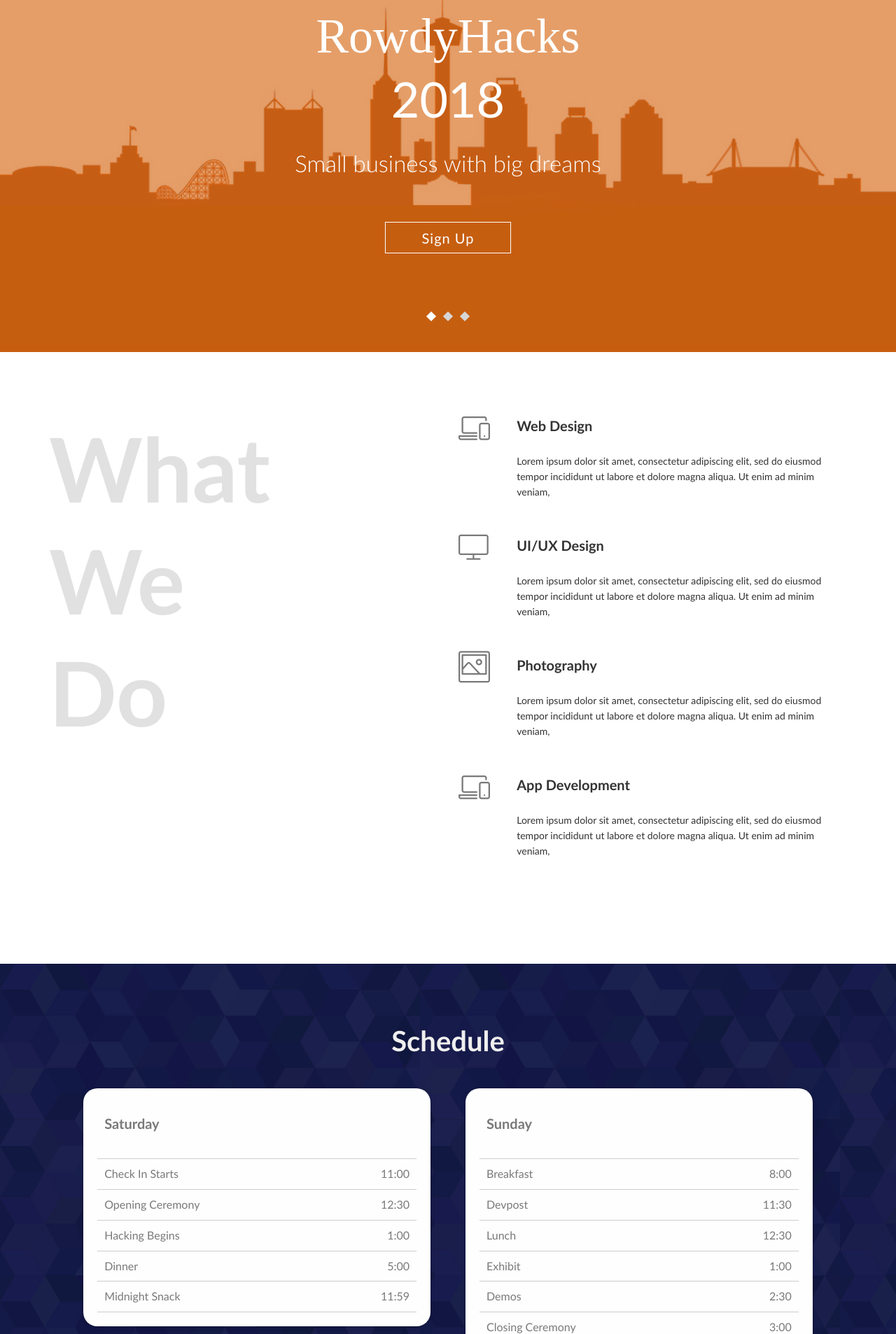
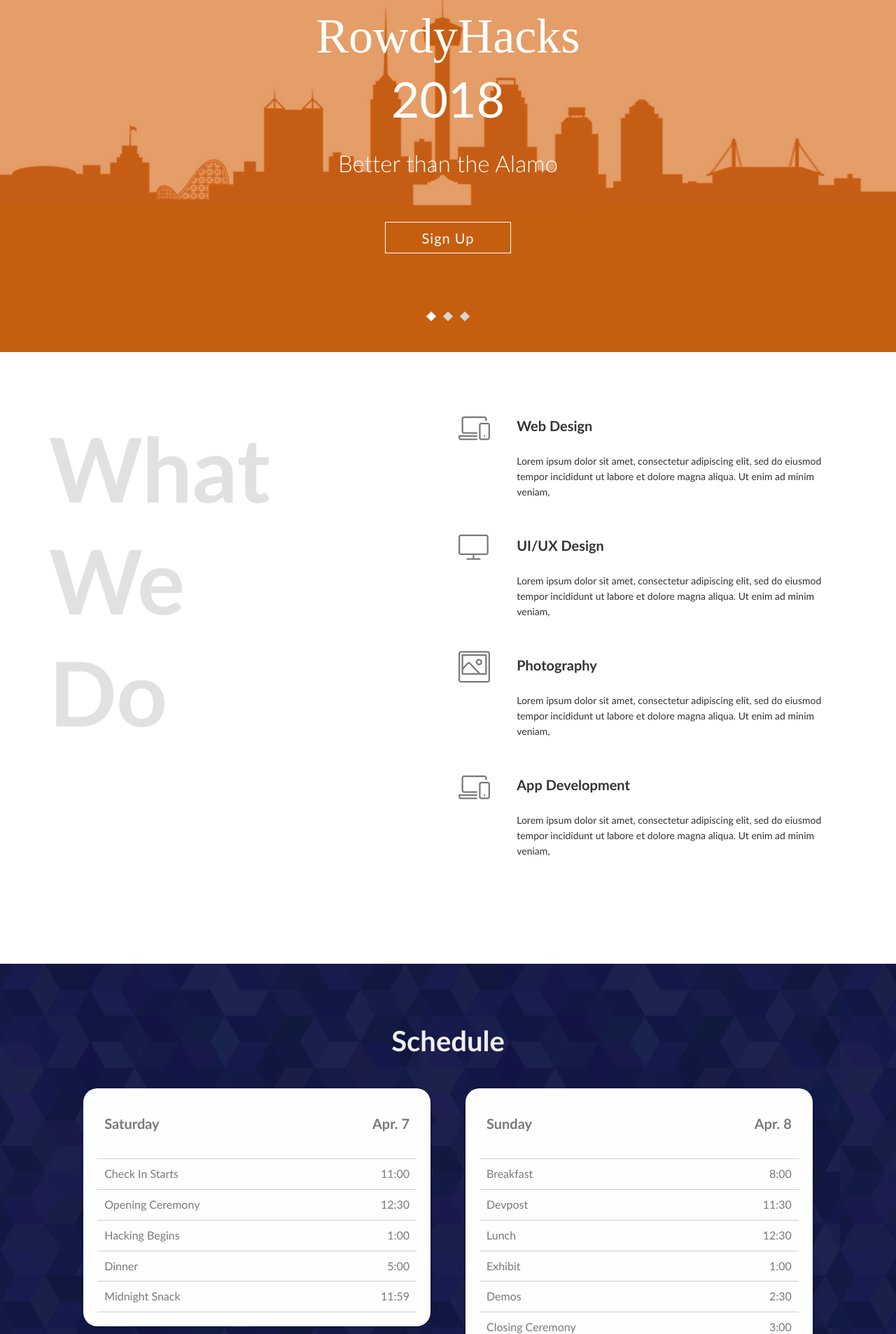
Before and after one commit to UTSA-ACM/rowdyhacks-2018, a PHP site: page /beta/index.html in a window 1280 px wide. Shown: the part 247-2153 px from the top of the page at 70% size. Run offline with PHP 8.4, Linux system fonts and the light colour scheme.

Commit message:
Content Updates

```diff
--- a/beta/assets/css/style.css
+++ b/beta/assets/css/style.css
@@ -803,7 +803,7 @@
 
 /*counter section css*/
 .counter{
-    background: url(../images/counterbg.jpg) no-repeat 100% 100%;
+    background: url(../images/counterbg.jpg) no-repeat center center;
     background-size:cover;
     height: 380px;
     overflow: hidden;
--- a/beta/index.html
+++ b/beta/index.html
@@ -90,7 +90,7 @@
                                 <div class="single_home_slider">
                                     <div class="main_home wow fadeInUp" data-wow-duration="700ms" style="text-shadow:0px 1px 5px -1px #000000;">
                                         <h1><div style="font-family:yellowtail;display:inline;">RowdyHacks</div><br />2018</h1>
-                                        <p class="subtitle">Small business with big dreams</p>
+                                        <p class="subtitle">Better than the Alamo</p>
 
                                         <div class="home_btn">
                                             <a href="" class="btn btn-md" id="sign-up-btn">Sign Up</a>
@@ -99,23 +99,23 @@
                                     </div>
                                 </div>
                                 <div class="single_home_slider">
-                                    <div class="main_home wow fadeInUp" data-wow-duration="700ms">
-                                        <h1>Have an amazing business meeting</h1>
-                                        <p class="subtitle">Small business with big dreams</p>
+                                    <div class="main_home wow fadeInUp" data-wow-duration="700ms" style="text-shadow:0px 1px 5px -1px #000000;">
+                                        <h1><div style="font-family:yellowtail;display:inline;">RowdyHacks</div><br />2018</h1>
+                                        <p class="subtitle">Come and take it</p>
 
                                         <div class="home_btn">
-                                            <a href="" class="btn btn-md">Learn More</a>
+                                            <a href="" class="btn btn-md" id="sign-up-btn">Sign Up</a>
                                         </div>
 
                                     </div>
                                 </div>
                                 <div class="single_home_slider">
-                                    <div class="main_home wow fadeInUp" data-wow-duration="700ms">
-                                        <h1>Have an amazing business meeting</h1>
-                                        <p class="subtitle">Small business with big dreams</p>
+                                    <div class="main_home wow fadeInUp" data-wow-duration="700ms" style="text-shadow:0px 1px 5px -1px #000000;">
+                                        <h1><div style="font-family:yellowtail;display:inline;">RowdyHacks</div><br />2018</h1>
+                                        <p class="subtitle">San Antonio's premiere hackathon</p>
 
                                         <div class="home_btn">
-                                            <a href="" class="btn btn-md">Learn More</a>
+                                            <a href="" class="btn btn-md" id="sign-up-btn">Sign Up</a>
                                         </div>
 
                                     </div>
@@ -205,6 +205,9 @@
 									<li class="schedule-item">
 										<h3>
 											Saturday
+    										<div class="schedule-time">
+    											Apr. 7
+    										</div>
 										</h3>
 									</li>
 									<li class="schedule-item">
@@ -244,6 +247,9 @@
 									<li class="schedule-item">
 										<h3>
 											Sunday
+    										<div class="schedule-time">
+    											Apr. 8
+    										</div>
 										</h3>
 									</li>
 									<li class="schedule-item">
```
Also changed, not shown: beta/assets/images/counterbg-orig.jpg (added), beta/assets/images/counterbg.jpg.
